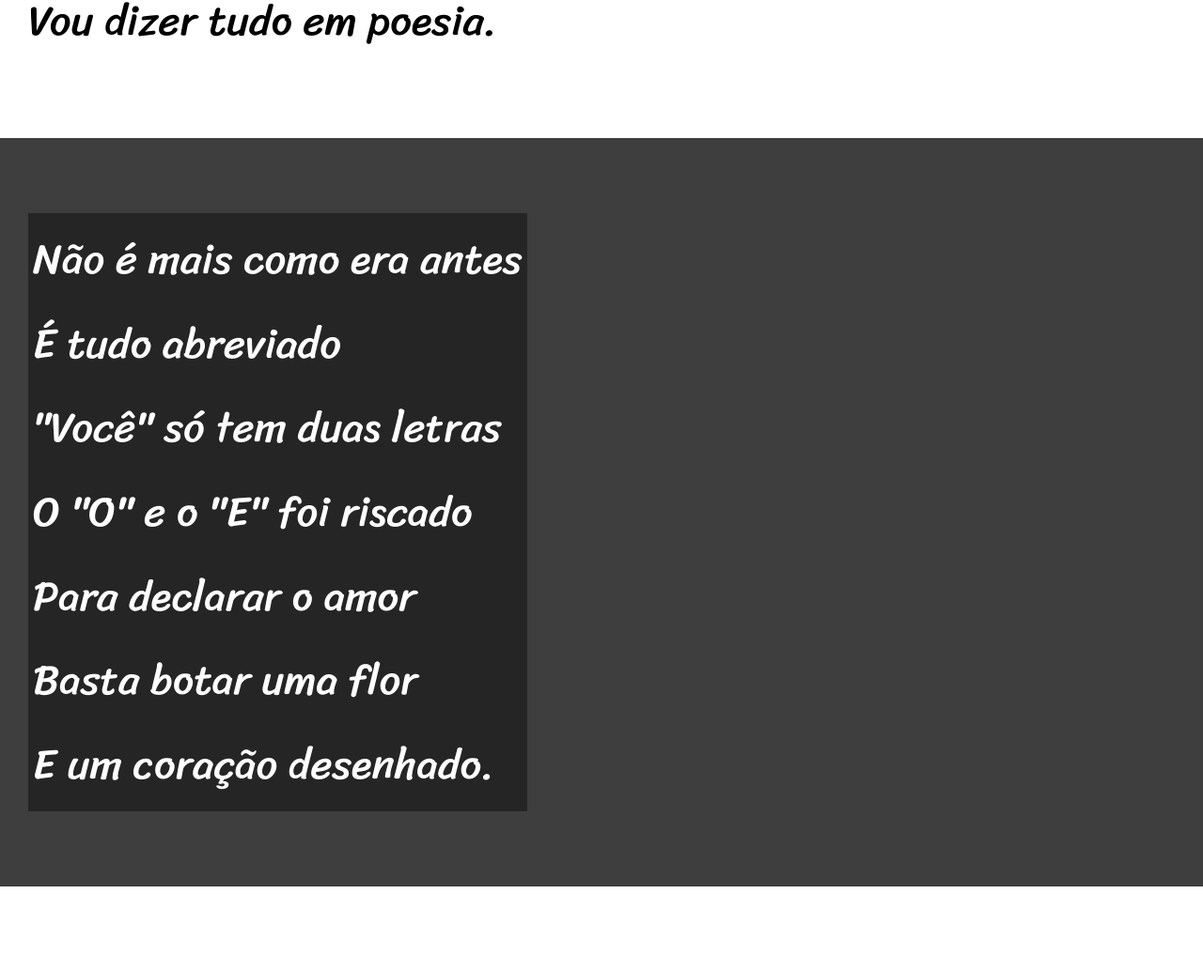
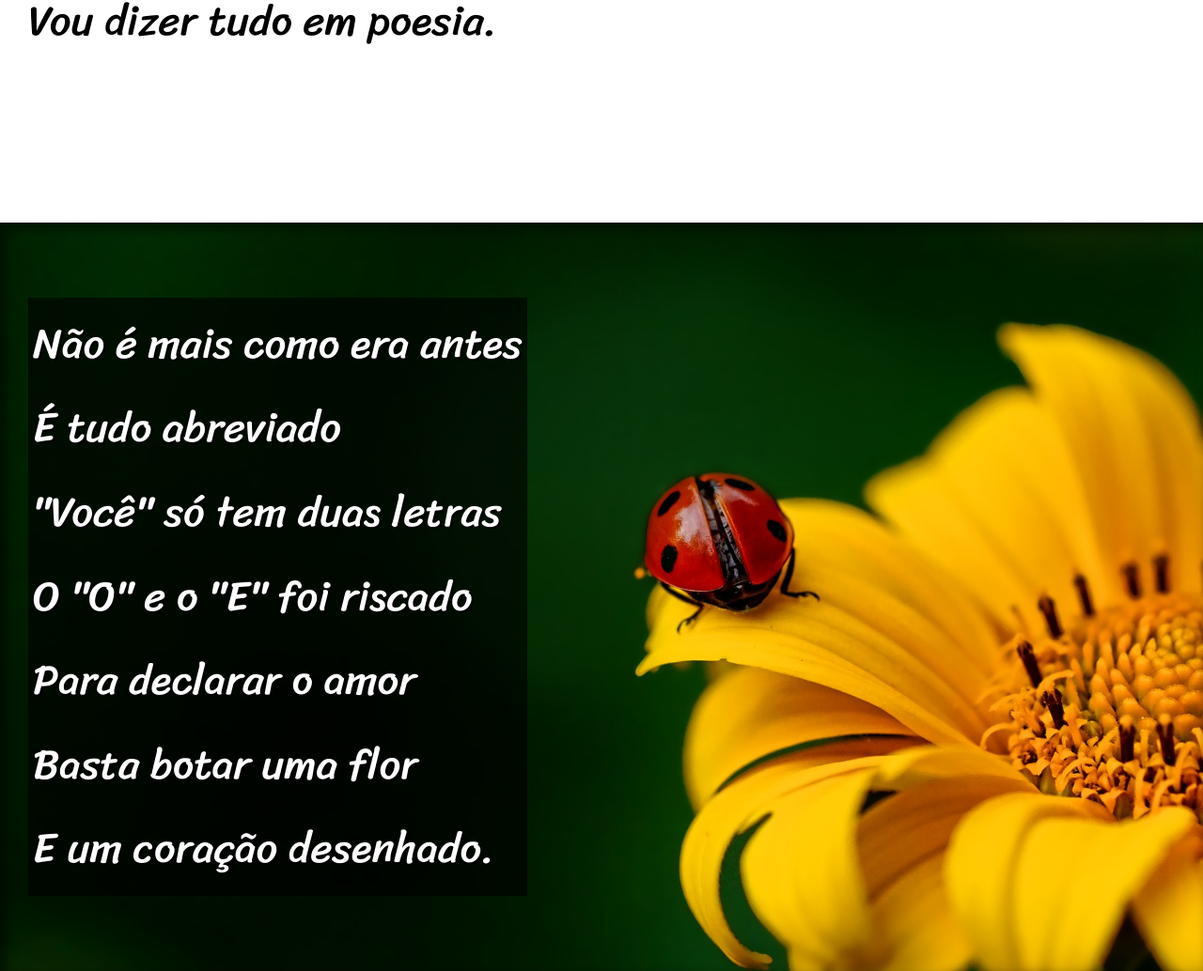
Before and after one commit to WessFreire/HTML-CSS, a plain HTML site: page desafio 12/index.html in a window 1280 px wide. Shown: the part 919-1953 px from the top of the page at 94% size. Drawn offline with Linux system fonts and the light colour scheme.

Commit message:
site pronto

```diff
--- a/desafio 12/estilo/style.css
+++ b/desafio 12/estilo/style.css
@@ -58,6 +58,21 @@ section{
     font-size: 3.5vw;
 }
 
+section p{
+    padding-bottom: 2em;
+}
+
+#img01{
+    background-image: url(../imagens/background001.jpg);
+    background-position: right center;
+
+}
+
+#img02{
+    background-image: url(../imagens/background002.jpg);
+    background-position: right center;
+}
+
 .normal{
     background-color: white;
     color: black;
@@ -65,14 +80,18 @@ section{
 }
 
 .imagem{
-    background-color: rgba(0, 0, 0, 0.63);
+    background-color: rgba(0, 0, 0, 0.733);
     color: white;
+    background-size: cover;
+    box-shadow: inset 6px 6px 13px 0px rgba(0, 0, 0, 0.568);
+    background-attachment: fixed;
 }
 
 .imagem p{
-    background-color: rgba(0, 0, 0, 0.404);
+    background-color: rgba(0, 0, 0, 0.637);
     display: inline-block;
     padding: 5px;
+    text-shadow: 2px 2px 0px black;
 }
 
 
--- a/desafio 12/index.html
+++ b/desafio 12/index.html
@@ -29,7 +29,7 @@
     </section>
 
 
-    <section class="imagem">
+    <section class="imagem" id="img01">
         <p>
             Não é mais como era antes <br>
             É tudo abreviado <br>
@@ -65,7 +65,7 @@
     </section>
 
 
-    <section class="imagem">
+    <section class="imagem" id="img02">
         <p>
             Tenho saudade das cartas <br>
             Escritas com a própria mão <br>
```
